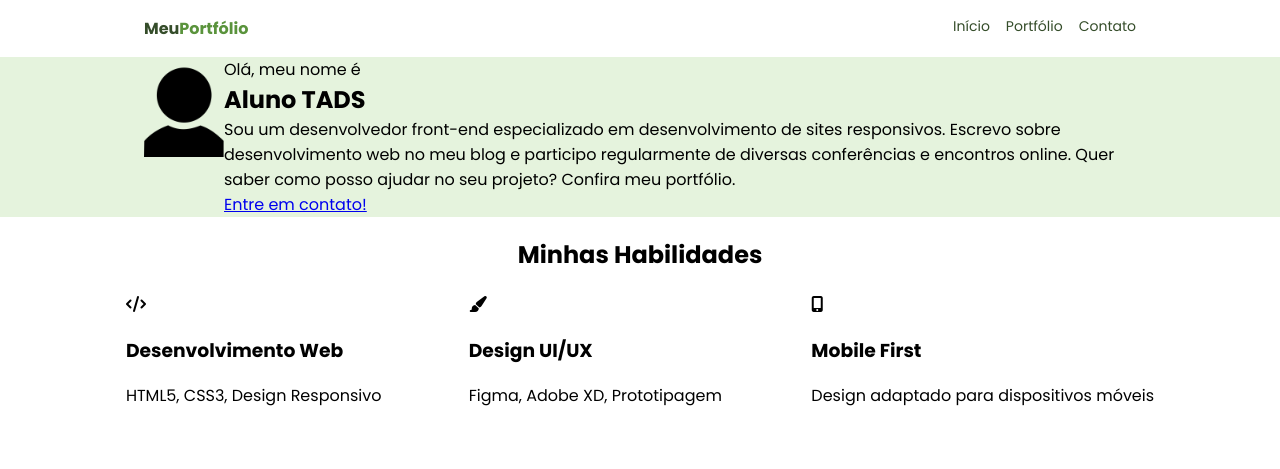
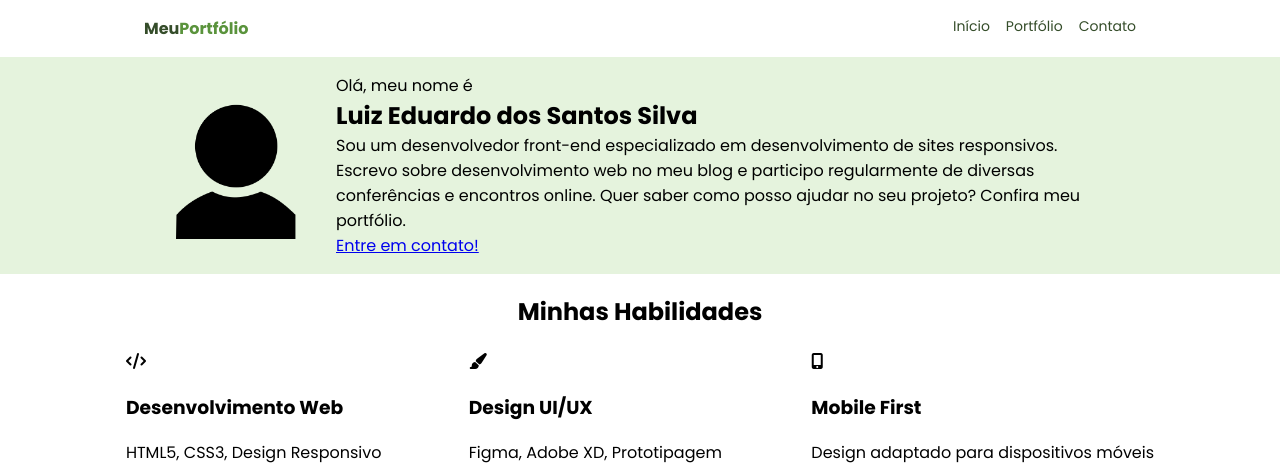
Before and after one commit to lluizz-dev/Meu-portiflio, a plain HTML site: page index.html in a window 1280 px wide. Shown: the top 469 px of the page. Drawn offline with Linux system fonts and the light colour scheme; a web font is replaced by a local one.

```diff
--- a/assets/css/pages/home.css
+++ b/assets/css/pages/home.css
@@ -1,8 +1,9 @@
 /* Estilização da página principal(home) */
 
 img {
-    height: 100px;
-    width: 100px;
+    height: 150px;
+    width: 120px;
+    padding: 1rem;
 }
 
 main {
@@ -22,7 +23,9 @@ main > .centralizar {
 .hello {
     display: flex;
     justify-content: center;
+    gap: 1.5rem;
     background-color: #e5f3dd;
+    padding: 1rem;
 }
 
 .world {
--- a/assets/css/style.css
+++ b/assets/css/style.css
@@ -26,8 +26,11 @@ header {
     justify-content: center;
     margin: 0 0;
     padding: 1rem 2rem;
-    background-color: #ffffff;
-    box-shadow: rgba(0, 0, 0, 0.24) 0px 3px 8px;
+    header {
+    background-color: #fff;
+    box-shadow: 0 4px 12px rgba(0, 0, 0, 0.3); /* TODO: Ajeitar problema da sombra */
+}
+
 }
 
 header > .centralizar {
--- a/index.html
+++ b/index.html
@@ -27,6 +27,7 @@
             <a href="index.html">Início</a>
             <a href="portfolio.html">Portfólio</a>
             <a href="contato.html">Contato</a>
+            <!-- TODO: Ajeitar problema da sombra -->
           </div>
         </div>
       </header>
@@ -38,7 +39,7 @@
             <img src="assets/images/profile-black.png" alt="Aluno TADS" />
             <div class="world">
               <p>Olá, meu nome é</p>
-              <h2>Aluno TADS</h2>
+              <h2>Luiz Eduardo dos Santos Silva</h2>
               <p>
                 Sou um desenvolvedor front-end especializado em desenvolvimento de
                 sites responsivos. Escrevo sobre desenvolvimento web no meu blog e
```
